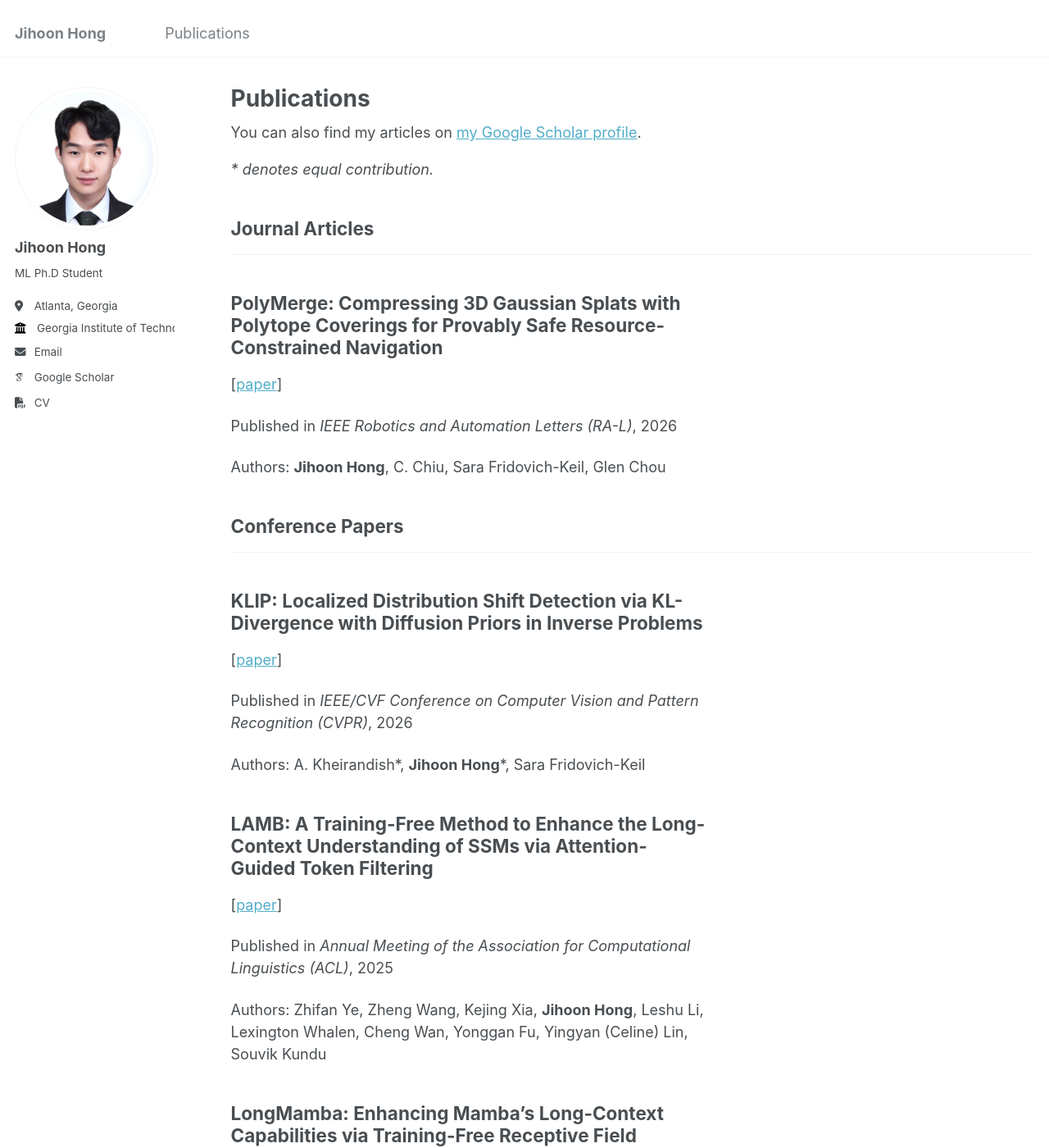
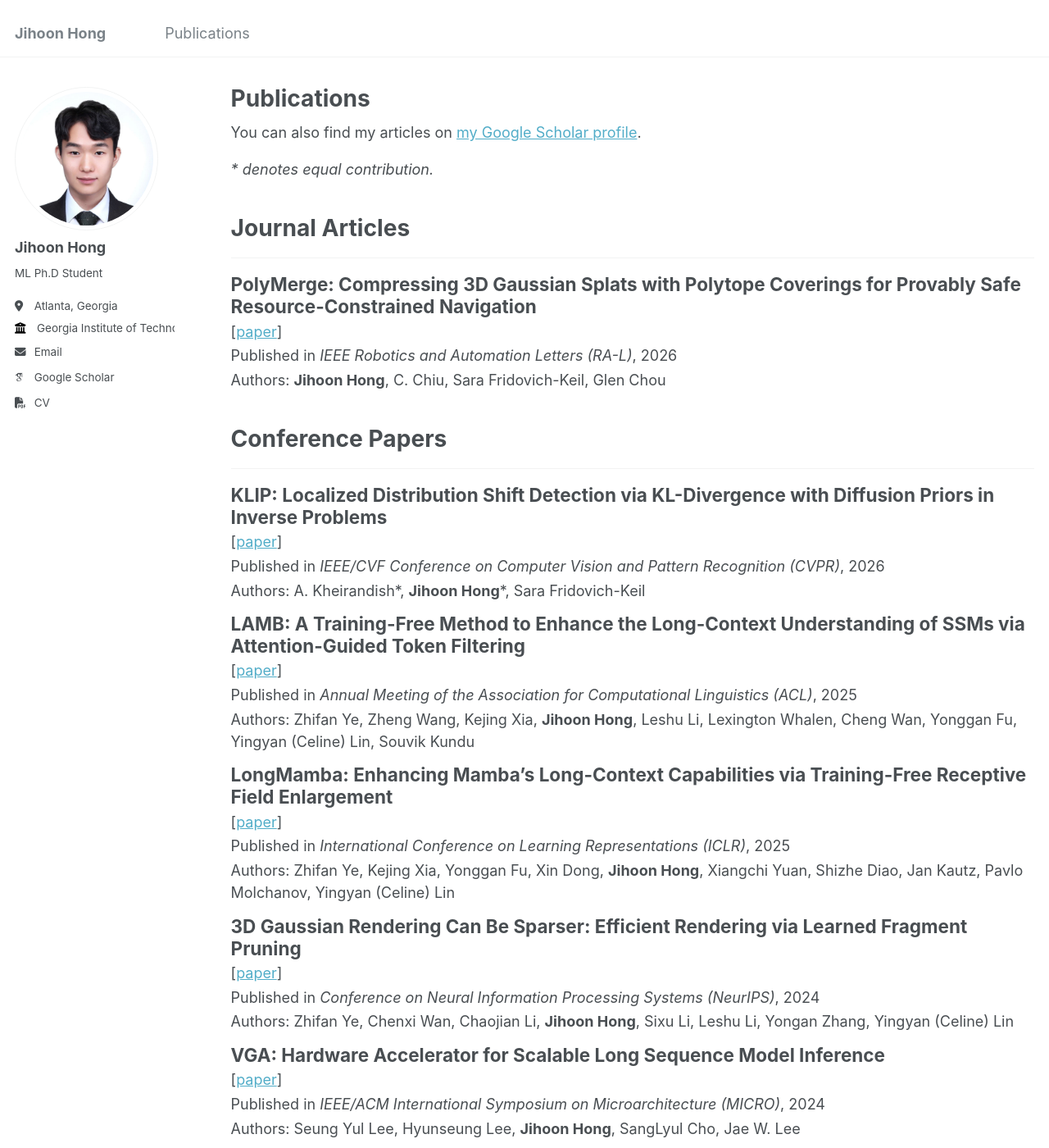
Before and after one commit to athlon76/athlon76.github.io, a Jekyll site: the page built from _pages/publications.html, in a window 1280 px wide and 1400 px high. Shown: the whole window at 82% size. Built offline with Jekyll 4.4.1, drawn with Linux system fonts in a browser that asks for light colours; some web fonts are replaced.

Commit message:
Update website

```diff
--- a/_pages/publications.html
+++ b/_pages/publications.html
@@ -14,6 +14,7 @@ author_profile: true
 <p><i>* denotes equal contribution.</i></p>
 
 <!-- New style rendering if publication categories are defined -->
+<div class="publication-list">
 {% if site.publication_category %}
   {% for category in site.publication_category  %}
     {% assign title_shown = false %}
@@ -22,7 +23,7 @@ author_profile: true
         {% continue %}
       {% endif %}
       {% unless title_shown %}
-        <h2>{{ category[1].title }}</h2><hr />
+        <h2 class="publication-list__category">{{ category[1].title }}</h2><hr />
         {% assign title_shown = true %}
       {% endunless %}
       {% include archive-single.html %}
@@ -33,3 +34,4 @@ author_profile: true
     {% include archive-single.html %}
   {% endfor %}
 {% endif %}
+</div>
--- a/_sass/_archive.scss
+++ b/_sass/_archive.scss
@@ -243,3 +243,33 @@
     }
   }
 }
+
+/*
+   Publications listing
+   ========================================================================== */
+
+.publication-list {
+  /* Reclaim the right-hand space reserved for teaser images (unused here),
+     so titles and author lists can use the full page width */
+  .list__item {
+    padding-right: 0;
+  }
+
+  /* Category section headings — larger than the paper titles below them */
+  .publication-list__category {
+    margin: 1.5em 0 0.25em;
+    font-size: $type-size-3;
+  }
+
+  /* Paper titles — smaller than category headings, tightly spaced */
+  .archive__item-title {
+    margin-top: 0.6em;
+    margin-bottom: 0.15em;
+    font-size: $type-size-4;
+  }
+
+  /* Tighten the venue / authors / [paper] lines within each entry */
+  .archive__item p {
+    margin: 0 0 0.15em;
+  }
+}
```
